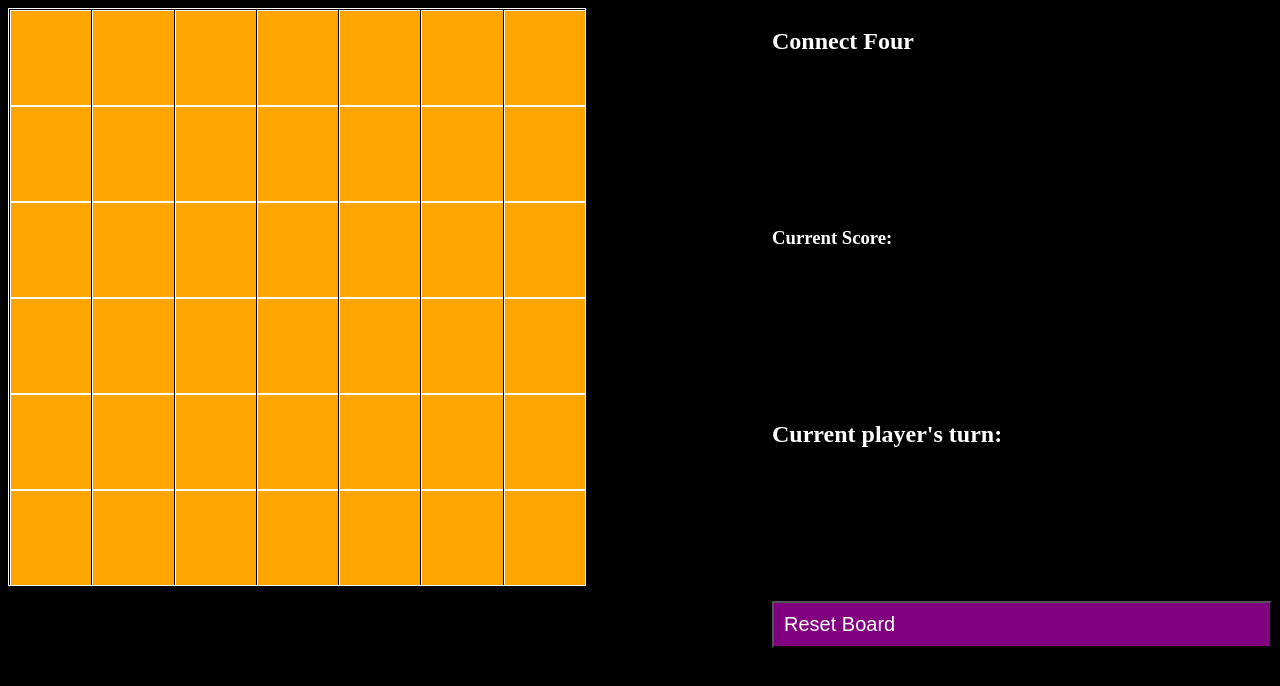
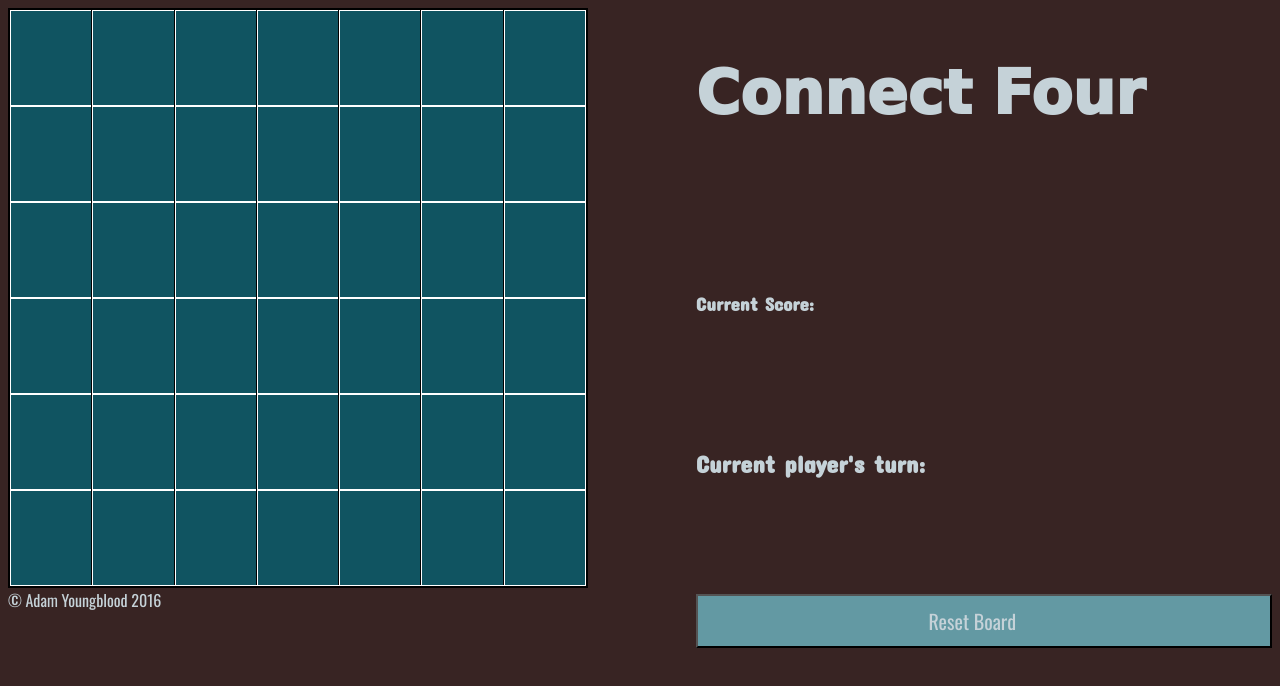
Before and after one commit to Splitbreed/ConnectFour-GAProj1, a plain HTML site: page ConnectFour.html in a window 1280 px wide. Drawn offline with nearby package versions, Linux system fonts and the light colour scheme; a web font is replaced by a local one.

Commit message:
Messed around with flex, added three new fonts
Added three new fonts and changed aside heading to various fonts
changed size of h1 to accommodate larger text size as it displays the
title of the game. Added copyright information, changed coloring of
background, font, gamebox, and spaces.

```diff
--- a/ConnectFour.html
+++ b/ConnectFour.html
@@ -4,6 +4,7 @@
     <meta charset="utf-8">
     <title>Connect Four Game</title>
     <link rel="stylesheet" href="main.css">
+    <link href="https://fonts.googleapis.com/css?family=Yatra+One|Concert+One|Oswald" rel="stylesheet">
   </head>
   <body>
     <aside class="asideRight">
@@ -21,5 +22,6 @@
       <div class="column"><div class="row"></div><div class="row"></div><div class="row"></div><div class="row"></div><div class="row"></div><div class="row"></div></div>
       <div class="column"><div class="row"></div><div class="row"></div><div class="row"></div><div class="row"></div><div class="row"></div><div class="row"></div></div>
     </div>
+    <footer>&copy Adam Youngblood 2016</footer>
   </body>
 </html>
--- a/main.css
+++ b/main.css
@@ -1,46 +1,66 @@
 #board {
-  background-color: red;
+  background-color: #6399a3;
   width: 45vmax;
   height: 45vmax;
-  border: 1px solid white;
+  border: 1px solid black;
+  border-right: 3px solid black;
+  border-bottom: 3px solid black;
+  display: flex;
 }
 body {
-  background-color: black;
-  color: white;
+  background-color: #382423;
+  color: #c5d2d8;
 }
 .asideRight {
   float: right;
   display: flex;
   flex-direction: column;
+  order: 20;
 }
 aside {
-  height: 80vh;
-  width: 500px;
+  height: 80vmin;
+  width: 45vmax;
+  flex-direction: row-reverse;
 }
 #reset {
   font-size: 20px;
   padding: 10px;
-  background-color: purple;
-  color: white;
+  background-color: #6399a3;
+  color: #c5d2d8;
   display: flex;
   flex-direction: column-reverse;
   justify-content: center;
   text-align: center;
+  padding-left: 40%;
+  font-family: Oswald, cursive;
 }
 .column {
   border: 1px black solid;
   width: 6.42857142857vmax;
   height: 45vmax;
-  float: left;
+  display: block;
+  flex-direction: row;
   box-sizing: border-box;
 }
 .row {
-  background-color: orange;
+  background-color: #105461;
   border: 1px white solid;
   box-sizing: border-box;
   height: 7.5vmax;
   width: 6.42857142857vmax;
+  display: block;
 }
 h1, h2, h3 {
   flex-grow: 1;
 }
+h1 {
+  font-size: 60px;
+  font-weight: 1000;
+  font-family: "Yatra One", cursive;
+}
+h2, h3 {
+  font-family: "Concert One", cursive;
+}
+footer {
+  font-family: Oswald, cursive;
+}
```
